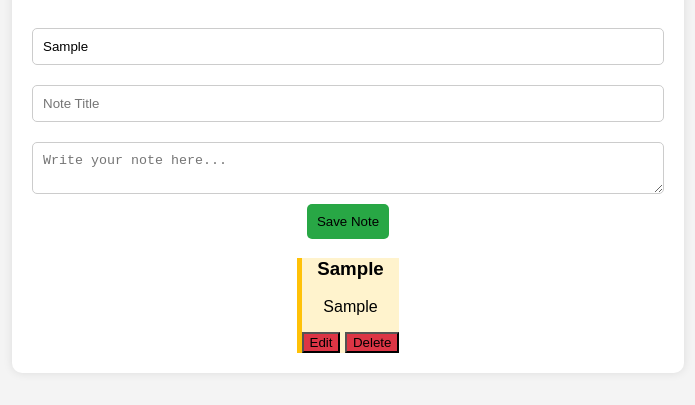
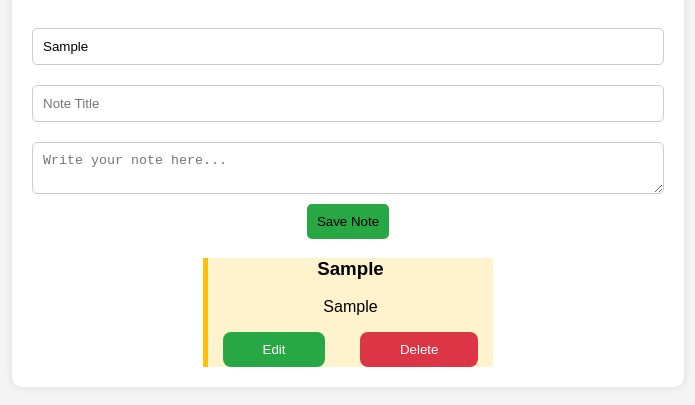
Before and after one commit to Code-Mole/Note_taking_app, a plain HTML site: page index.html in a window 1280 px wide. Both pictures are taken after typing "Sample", "Sample", "Sample" into the empty fields and a click on the button "Save Note". Shown: the part 107-512 px from the top of the page, without its empty margins (292-987 px from the left). Drawn offline with Linux system fonts and the light colour scheme.

Commit message:
adding more styles to the edit and delete button

```diff
--- a/script.js
+++ b/script.js
@@ -51,7 +51,7 @@ function loadNotes() {
     noteItem.innerHTML = `
             <h3>${note.title}</h3>
             <p>${note.content}</p>
-            <button onclick="editNote(${index})">Edit</button>
+            <button id="edit" onclick="editNote(${index})">Edit</button>
             <button onclick="deleteNote(${index})">Delete</button>
         `;
 
--- a/style.css
+++ b/style.css
@@ -81,6 +81,14 @@ textarea {
 
 .note button {
   background-color: var(--delete-bg);
+  padding: 10px 40px;
+  border-radius: 0.5rem;
+  border: none;
+  color: white;
+  margin: 0 15px;
+}
+#edit {
+  background-color: var(--button-bg);
 }
 
 .note button:hover {
```
